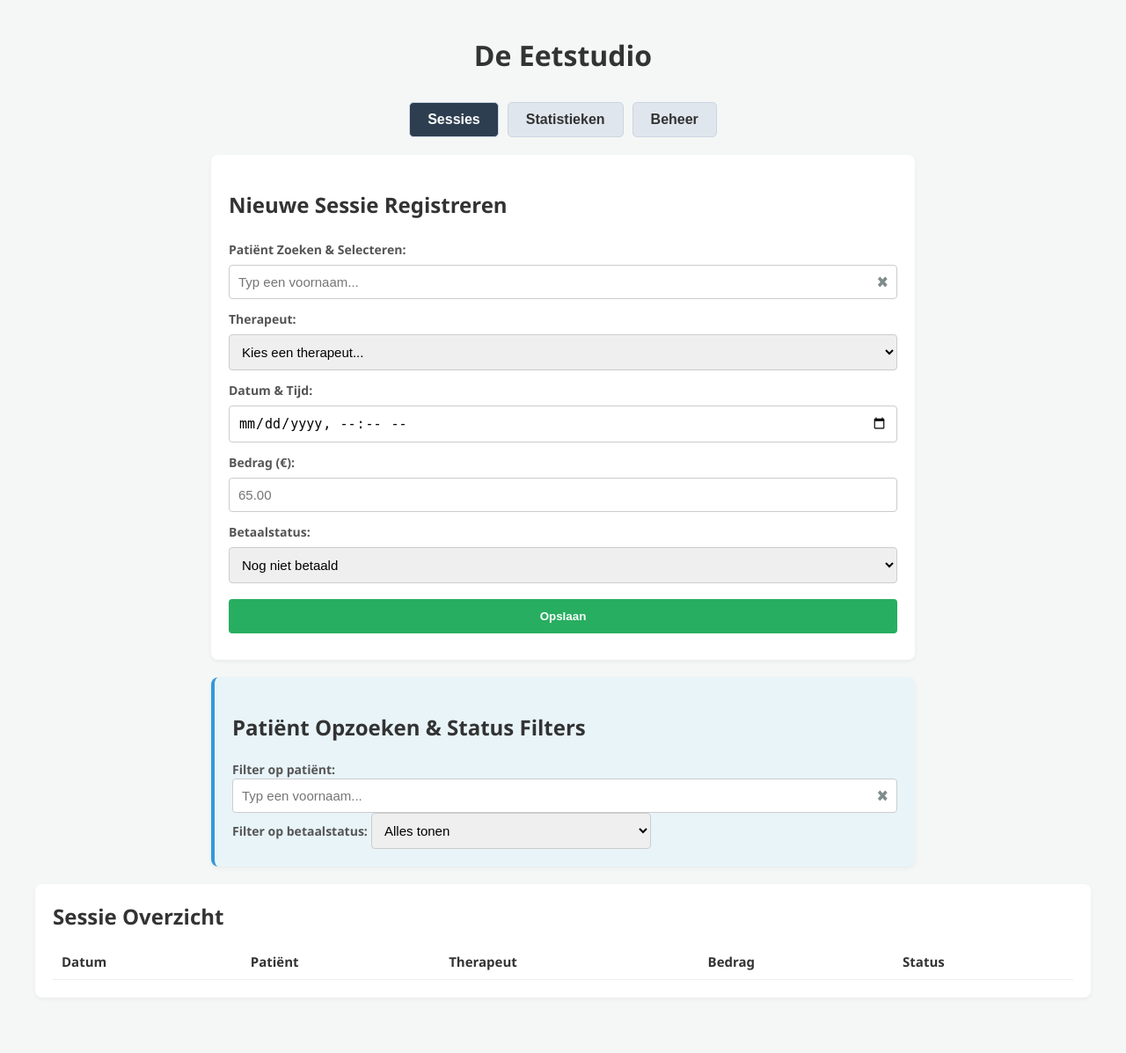
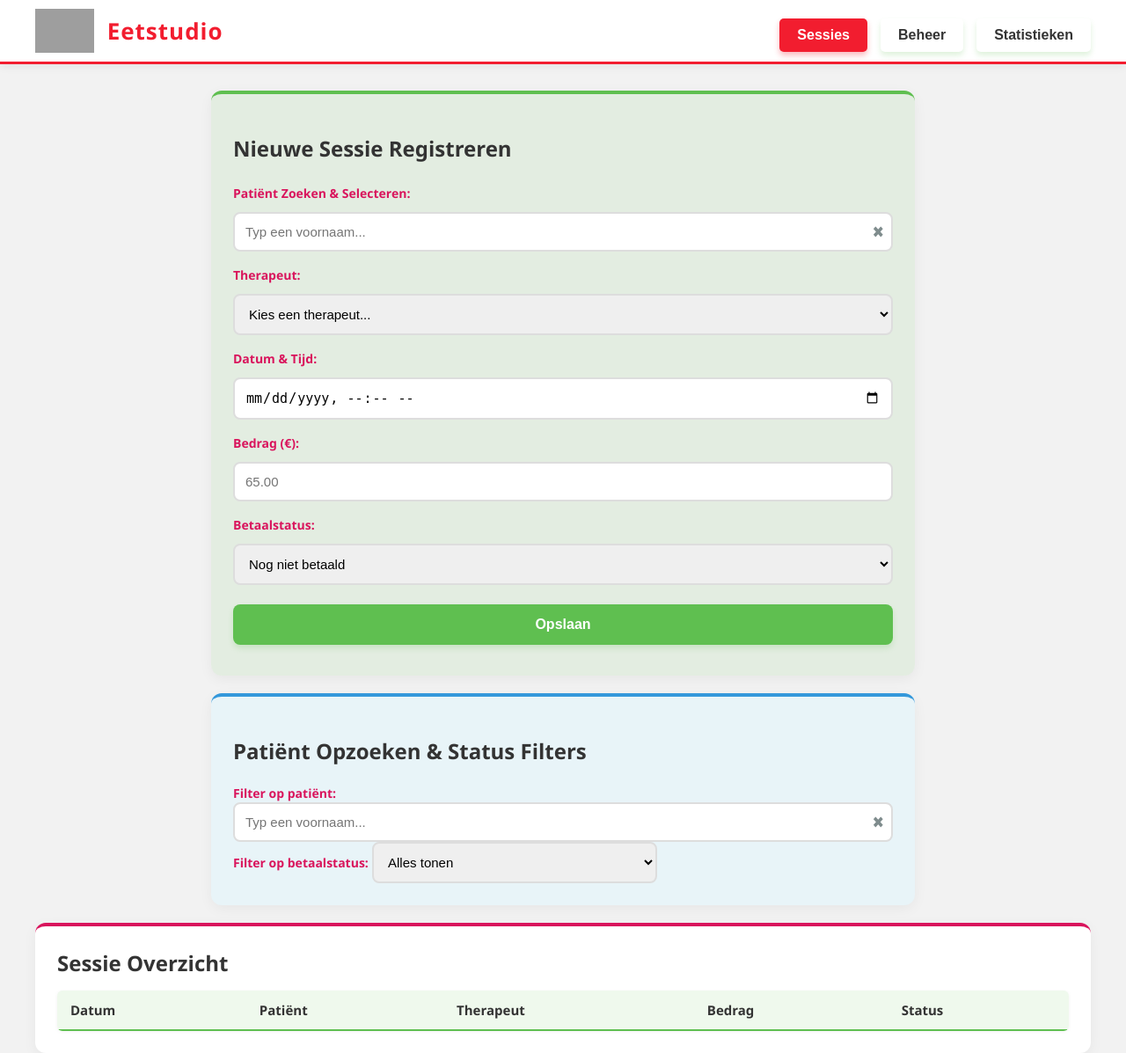
Before and after one commit to WonterRobter/Patient-tracker, a Flask app: page / in a window 1280 px wide. Shown: the whole page at 88% size. Before the commit the page ends 1103 px from the top, so only its background shows below. Run offline with Flask 3, Linux system fonts and the light colour scheme; data that the repository does not hold is empty; grey boxes are pictures that could not be loaded.

Commit message:
V2.3 style

```diff
--- a/backend/static/script.js
+++ b/backend/static/script.js
@@ -328,7 +328,9 @@ async function laadSessies() {
     data.forEach(s => {
         const bedrag = parseFloat(s.bedrag).toFixed(2);
         const datum = new Date(s.datum_tijd).toLocaleDateString('nl-BE', {day: '2-digit', month: '2-digit', year: 'numeric', hour: '2-digit', minute:'2-digit'});
-        const statusTekst = s.betaald ? `Betaald (${s.betaalmethode})` : 'Nog betalen';
+        const statusKlasse = s.betaald ? 'status-betaald' : 'status-onbetaald';
+        const statusTekstLable = s.betaald ? `Betaald (${s.betaalmethode})` : 'Nog betalen';
+        const statusTekst = `<span class="${statusKlasse}">${statusTekstLable}</span>`;
         const patientNaam = `${s.voornaam} ${s.achternaam}`;
 
         const statusHtml = `
--- a/backend/static/style.css
+++ b/backend/static/style.css
@@ -1,94 +1,278 @@
-/* --- BASIS & LAYOUT --- */
+/* ==========================================================================
+   1. KLEURENPALET DE EETSTUDIO
+   ========================================================================== */
+:root {
+    --eet-rood: #F21D2F;
+    --eet-roze: #D9145C;
+    --eet-groen: #5FBF50;
+    --eet-oranje: #F26E22;
+    --eet-grijs: #F2F2F2;
+    --tekst-donker: #333333;
+
+    /* Extra lichte varianten voor achtergronden en focus effecten */
+    --eet-groen-licht: rgba(95, 191, 80, 0.1);
+    --eet-roze-licht: rgba(217, 20, 92, 0.05);
+    --eet-blauw-licht: #e8f4f8;
+}
+
+/* ==========================================================================
+   2. BASIS & LAYOUT
+   ========================================================================== */
 body {
     font-family: 'Segoe UI', Tahoma, Geneva, Verdana, sans-serif;
-    background-color: #f4f7f6;
-    color: #333;
+    background-color: var(--eet-grijs);
+    color: var(--tekst-donker);
     margin: 0;
-    padding: 20px;
+    padding: 0;
 }
 
-header { text-align: center; margin-bottom: 20px; }
-
-.tab-knoppen { display: flex; justify-content: center; gap: 10px; margin-top: 10px; }
-.tab-knoppen button {
-    padding: 10px 20px; font-size: 16px; cursor: pointer;
-    background: #e0e6ed; border: 1px solid #cbd5e1; border-radius: 5px; color: #333;
-}
-.tab-knoppen button.actief { background: #2c3e50; color: white; font-weight: bold; }
-
-/* Grid/Flex voor de layout */
-.tab-sectie { max-width: 1200px; margin: 0 auto; }
+/* Flexbox containers voor de lay-out */
+.tab-sectie { max-width: 1200px; margin: 0 auto; padding: 0 20px; }
 .kolom-container { display: flex; flex-wrap: wrap; gap: 20px; margin-bottom: 20px; }
 .kolom { flex: 1; min-width: 320px; }
 
-/* Cards */
+/* ==========================================================================
+   3. DE NAVIGATIEBALK (HEADER)
+   ========================================================================== */
+.app-header {
+    display: flex;
+    justify-content: space-between;
+    align-items: center;
+    background-color: white;
+    padding: 10px 40px;
+    box-shadow: 0 2px 10px rgba(0,0,0,0.08);
+    margin-bottom: 30px;
+    border-bottom: 3px solid var(--eet-rood);
+}
+
+.logo-container {
+    display: flex;
+    align-items: center;
+    gap: 15px;
+}
+
+.logo-img {
+    height: 50px;
+    width: auto;
+}
+
+.logo-container h1 {
+    margin: 0;
+    color: var(--eet-rood);
+    font-size: 26px;
+    letter-spacing: 1px;
+}
+
+.tab-knoppen {
+    display: flex;
+    gap: 15px;
+}
+
+.tab-knoppen button {
+    padding: 10px 20px;
+    font-size: 16px;
+    cursor: pointer;
+    background: transparent;
+    border: none;
+    color: var(--tekst-donker);
+    font-weight: 600;
+    border-radius: 5px;
+    transition: all 0.2s ease-in-out;
+}
+
+.tab-knoppen button:hover {
+    color: var(--eet-oranje);
+    background: rgba(242, 110, 34, 0.1);
+}
+
+.tab-knoppen button.actief {
+    background: var(--eet-rood);
+    color: white;
+    box-shadow: 0 4px 6px rgba(242, 29, 47, 0.3);
+}
+
+/* ==========================================================================
+   4. CARDS (DE WITTE VAKKEN)
+   ========================================================================== */
 .card {
-    background: white; padding: 20px; border-radius: 8px;
-    box-shadow: 0 2px 5px rgba(0,0,0,0.05);
+    background: white;
+    padding: 25px;
+    border-radius: 12px;
+    box-shadow: 0 4px 15px rgba(0,0,0,0.05);
+    border-top: 4px solid var(--eet-roze);
 }
-.opzoek-card { background-color: #e8f4f8; border-left: 4px solid #3498db; }
 
-/* NIEUW: Maak de Admin kaarten exact even hoog */
+/* Specifieke styling voor de input kaarten */
+.registratie-card {
+    background-color: var(--eet-groen-licht);
+    border-top: 4px solid var(--eet-groen);
+}
+
+.opzoek-card {
+    background-color: var(--eet-blauw-licht);
+    border-top: 4px solid #3498db;
+    border-left: none;
+}
+
+/* Flexbox voor de admin kaarten (gelijke hoogte) */
 .card-flex { display: flex; flex-direction: column; height: 100%; box-sizing: border-box; }
 .card-flex form { flex-grow: 1; display: flex; flex-direction: column; }
 .card-flex button[type="submit"] { margin-top: auto; }
 
-/* Formulieren */
-form { display: flex; flex-direction: column; gap: 8px; }
-label { font-size: 14px; font-weight: bold; color: #555; margin-top: 5px; }
-input, select { padding: 10px; border: 1px solid #ccc; border-radius: 4px; font-size: 15px; }
-button { background: #27ae60; color: white; border: none; padding: 12px; margin-top: 10px; border-radius: 4px; font-weight: bold; cursor: pointer; }
-button:hover { background: #219653; }
+/* ==========================================================================
+   5. FORMULIEREN & INPUTS
+   ========================================================================== */
+form { display: flex; flex-direction: column; gap: 12px; }
+label { font-size: 14px; font-weight: bold; color: var(--eet-roze); margin-top: 5px; }
 
-/* Tabellen */
-table { width: 100%; border-collapse: collapse; margin-top: 10px; font-size: 15px; }
-th, td { padding: 10px; border-bottom: 1px solid #eee; text-align: left; }
+input, select {
+    padding: 12px;
+    border: 2px solid #ddd;
+    border-radius: 8px;
+    font-size: 15px;
+    transition: all 0.3s ease;
+}
 
-.bericht { color: #27ae60; font-weight: bold; margin-top: 10px; }
-.foutmelding { color: #e74c3c; font-weight: bold; margin-top: 10px; }
-.teller-vak { margin-top: 15px; font-weight: bold; font-size: 16px; color: #2c3e50; }
+/* De groene gloed als je in een veld klikt */
+input:focus, select:focus {
+    outline: none;
+    border-color: var(--eet-groen);
+    box-shadow: 0 0 8px rgba(95, 191, 80, 0.3);
+}
+
+/* ==========================================================================
+   6. KNOPPEN (BUTTONS)
+   ========================================================================== */
+button {
+    background: var(--eet-groen);
+    color: white;
+    border: none;
+    padding: 14px;
+    margin-top: 10px;
+    border-radius: 8px;
+    font-weight: bold;
+    font-size: 16px;
+    cursor: pointer;
+    transition: all 0.2s ease;
+    box-shadow: 0 4px 6px rgba(95, 191, 80, 0.2);
+}
+
+button:hover {
+    background: #4ca33e;
+    transform: translateY(-2px);
+    box-shadow: 0 6px 12px rgba(95, 191, 80, 0.3);
+}
+
+/* Uitzonderingen voor de Download knoppen */
+.btn-download-csv { background-color: var(--eet-oranje); box-shadow: 0 4px 6px rgba(242, 110, 34, 0.2); }
+.btn-download-csv:hover { background-color: #d85a14; }
+
+.btn-download-pdf { background-color: #7f8c8d; box-shadow: 0 4px 6px rgba(127, 140, 141, 0.2); }
+.btn-download-pdf:hover { background-color: #6c7a7d; }
+
+/* ==========================================================================
+   7. TABELLEN
+   ========================================================================== */
+table {
+    width: 100%;
+    border-collapse: collapse;
+    margin-top: 15px;
+    font-size: 15px;
+    background-color: white;
+    border-radius: 6px;
+    overflow: hidden;
+    box-shadow: 0 1px 4px rgba(0,0,0,0.05);
+}
+
+th {
+    background-color: var(--eet-groen-licht);
+    color: var(--tekst-donker);
+    padding: 12px 15px;
+    text-align: left;
+    border-bottom: 2px solid var(--eet-groen);
+}
+
+td {
+    padding: 12px 15px;
+    border-bottom: 1px solid #eee;
+    vertical-align: middle;
+}
+
+tbody tr:nth-child(even) { background-color: var(--eet-grijs); }
+tbody tr:hover { background-color: rgba(242, 110, 34, 0.08); }
+
+td button, td select { margin: 0; }
+
+/* Status tekst kleurtjes in de tabel */
+.status-betaald { color: var(--eet-groen); font-weight: bold; }
+.status-onbetaald { color: var(--eet-rood); font-weight: bold; }
+
+/* ==========================================================================
+   8. ALGEMENE KLASSEN & MELDINGEN
+   ========================================================================== */
+.bericht { color: var(--eet-groen); font-weight: bold; margin-top: 10px; }
+.foutmelding { color: var(--eet-rood); font-weight: bold; margin-top: 10px; }
+.teller-vak { margin-top: 15px; font-weight: bold; font-size: 16px; color: var(--tekst-donker); }
 .hidden { display: none !important; }
 
-/* --- CUSTOM AUTOCOMPLETE --- */
+/* ==========================================================================
+   9. CUSTOM AUTOCOMPLETE (De Google Zoekbalk)
+   ========================================================================== */
 .autocomplete-wrapper { position: relative; display: flex; align-items: center; width: 100%; }
 .autocomplete-wrapper input { width: 100%; padding-right: 35px; }
 .wis-knop { position: absolute; right: 10px; cursor: pointer; color: #7f8c8d; font-size: 18px; font-weight: bold; user-select: none; }
-.wis-knop:hover { color: #e74c3c; }
-.autocomplete-dropdown { position: absolute; top: 100%; left: 0; right: 0; background: white; border: 1px solid #ccc; border-top: none; border-radius: 0 0 4px 4px; max-height: 250px; overflow-y: auto; z-index: 1000; box-shadow: 0 4px 6px rgba(0,0,0,0.1); }
+.wis-knop:hover { color: var(--eet-rood); }
+
+.autocomplete-dropdown {
+    position: absolute; top: 100%; left: 0; right: 0;
+    background: white; border: 1px solid #ccc; border-top: none;
+    border-radius: 0 0 4px 4px; max-height: 250px; overflow-y: auto;
+    z-index: 1000; box-shadow: 0 4px 6px rgba(0,0,0,0.1);
+}
 .autocomplete-item { padding: 10px; cursor: pointer; border-bottom: 1px solid #eee; font-size: 15px; }
-.autocomplete-item:hover { background-color: #3498db; color: white; }
+.autocomplete-item:hover { background-color: var(--eet-groen); color: white; }
 .autocomplete-item:last-child { border-bottom: none; }
 
-/* --- MODAL POPUP (VUILBAK) --- */
+/* ==========================================================================
+   10. MODAL POPUPS (Vuilbak & Archief)
+   ========================================================================== */
 .modal-overlay {
     position: fixed; top: 0; left: 0; width: 100%; height: 100%;
-    background: rgba(0,0,0,0.3); /* Lichter gemaakt om de tabel te blijven zien */
-    display: flex; justify-content: center; align-items: flex-start; /* Naar boven geschoven */
+    background: rgba(0,0,0,0.3);
+    display: flex; justify-content: center; align-items: flex-start;
     padding-top: 80px;
     z-index: 2000;
 }
 .modal-content {
-    background: white; padding: 25px; border-radius: 8px; width: 400px; max-width: 90%;
+    background: white; padding: 25px; border-radius: 12px; width: 400px; max-width: 90%;
     text-align: center; box-shadow: 0 10px 25px rgba(0,0,0,0.2);
+    border-top: 4px solid var(--eet-rood);
 }
 .modal-buttons { display: flex; justify-content: space-around; margin-top: 20px; }
-.btn-ja { background: #e74c3c; width: 45%; }
-.btn-ja:hover { background: #c0392b; }
-.btn-nee { background: #7f8c8d; width: 45%; }
-.btn-nee:hover { background: #95a5a6; }
 
-/* --- PRINT & PDF OPMAAK --- */
+/* Overschrijf standaard knopstijl voor de modal */
+.btn-ja { background: var(--eet-rood); width: 45%; padding: 10px; box-shadow: none; }
+.btn-ja:hover { background: #d31627; transform: none; box-shadow: none; }
+
+.btn-nee { background: #7f8c8d; width: 45%; padding: 10px; box-shadow: none; }
+.btn-nee:hover { background: #6c7a7d; transform: none; box-shadow: none; }
+
+/* ==========================================================================
+   11. PRINT & PDF OPMAAK
+   ========================================================================== */
 @media print {
-    /* Verberg ALLES met de klasse no-print (Dus ook de formulieren erboven!) */
     .no-print, header, .tab-knoppen { display: none !important; }
 
     body { padding: 0; background-color: white; }
     #tab-home { display: block; max-width: none; }
-    .card { box-shadow: none; padding: 0; margin: 0; }
+    .card { box-shadow: none; padding: 0; margin: 0; border: none; }
 
-    table { width: 100%; border-collapse: collapse; border: 1px solid #000; }
-    th, td { border: 1px solid #000; padding: 8px; color: #000; }
+    table { width: 100%; border-collapse: collapse; border: 1px solid #000; margin-top: 0; }
+    th { background-color: transparent; border-bottom: 2px solid #000; color: #000; padding: 6px; }
+    td { border: 1px solid #000; padding: 6px; color: #000; }
 
-    /* Verberg de actie-knoppen in de tabel bij printen */
+    tbody tr:nth-child(even), tbody tr:hover { background-color: transparent; }
+
+    .status-betaald, .status-onbetaald { color: #000; font-weight: normal; }
     .actie-knoppen { display: none !important; }
 }
--- a/backend/templates/index.html
+++ b/backend/templates/index.html
@@ -3,24 +3,28 @@
 <head>
     <meta charset="UTF-8">
     <meta name="viewport" content="width=device-width, initial-scale=1.0">
-    <title>De Eetstudio - Dashboard</title>
+    <title>Eetstudio - Dashboard</title>
+    <link rel="icon" type="image/png" href="/static/logo.png">
     <link rel="stylesheet" href="/static/style.css">
     <script src="https://cdn.jsdelivr.net/npm/chart.js"></script>
 </head>
 <body>
-    <header>
-        <h1>De Eetstudio</h1>
-        <div class="tab-knoppen">
-            <button id="btn-home" class="actief" onclick="wisselTab('home')"> Sessies</button>
+    <header class="app-header no-print">
+        <div class="logo-container">
+            <img src="/static/logo.png" alt="De Eetstudio Logo" class="logo-img">
+            <h1>Eetstudio</h1>
+        </div>
+        <nav class="tab-knoppen">
+            <button id="btn-home" class="actief" onclick="wisselTab('home')">Sessies</button>
+            <button id="btn-admin" onclick="wisselTab('admin')">Beheer</button>
             <button id="btn-stats" onclick="wisselTab('stats')">Statistieken</button>
-            <button id="btn-admin" onclick="wisselTab('admin')">Beheer</button>
-        </div>
+        </nav>
     </header>
 
     <main>
         <div id="tab-home" class="tab-sectie">
             <div class="no-print" style="max-width: 800px; margin: 0 auto; display: flex; flex-direction: column; gap: 20px;">
-                <section class="card">
+                <section class="card registratie-card">
                     <h2>Nieuwe Sessie Registreren</h2>
                     <form id="form-sessie">
                         <label>Patiënt Zoeken & Selecteren:</label>
@@ -79,8 +83,8 @@
                 <div style="display: flex; justify-content: space-between; align-items: flex-end; margin-bottom: 15px;">
                     <h2 style="margin: 0;">Sessie Overzicht</h2>
                     <div id="download-knoppen" class="hidden no-print" style="display: flex; gap: 10px; align-items: flex-end;">
-                        <button onclick="downloadRapport()" style="background-color: #2980b9; padding: 6px 12px; font-size: 13px; margin: 0;">📥 Download CSV</button>
-                        <button onclick="window.print()" style="background-color: #7f8c8d; padding: 6px 12px; font-size: 13px; margin: 0;">📄 Download PDF (Browser)</button>
+                        <button class="btn-download-csv" onclick="downloadRapport()">Download CSV</button>
+                        <button class="btn-download-pdf" onclick="window.print()">Download PDF (Browser)</button>
                     </div>
                 </div>
                 <table id="tabel-sessies">
```
Also changed, not shown: 1 other file.
